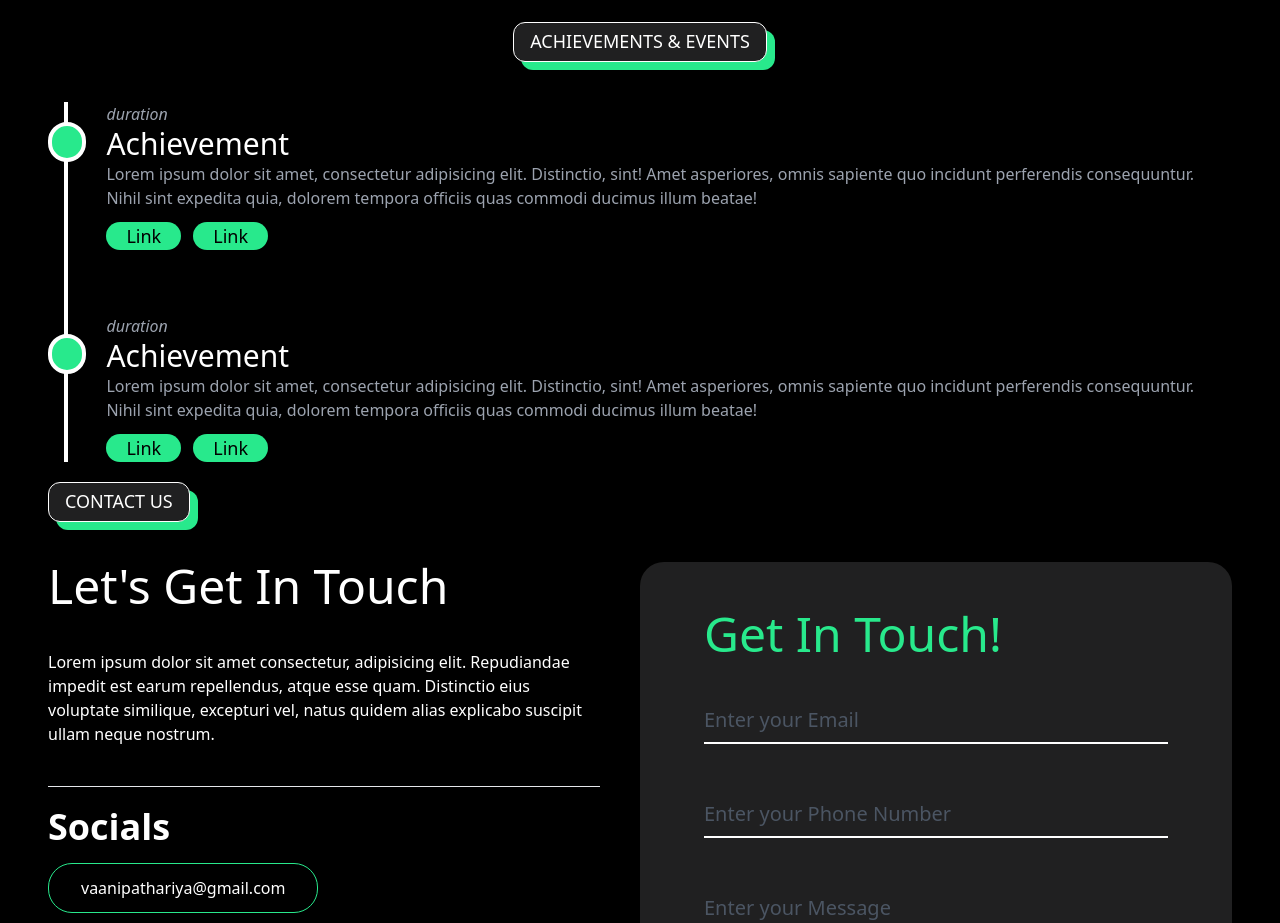
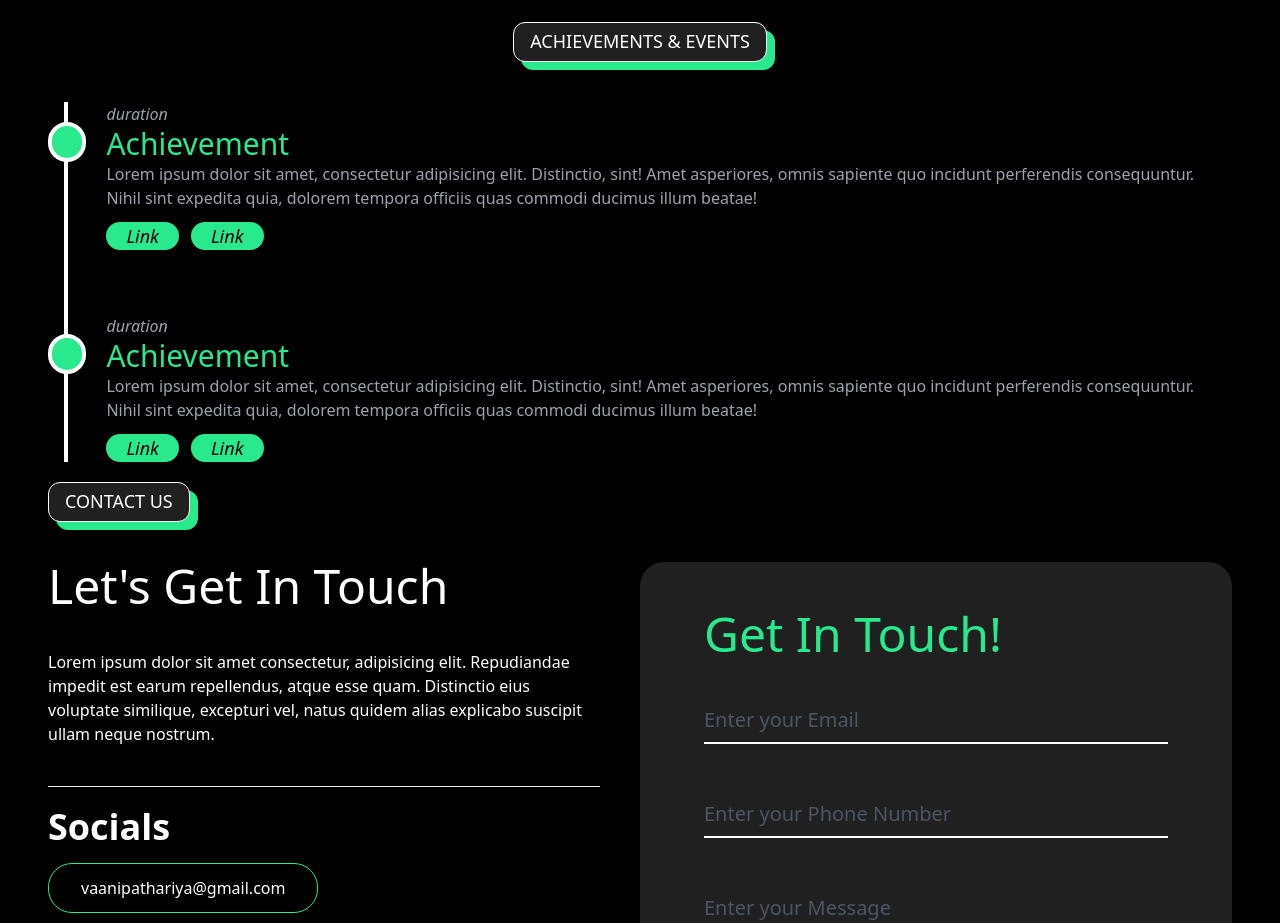
Before and after one commit to Vaani-pathariya/Portfolio, a React (Create React App) app: page / in a window 1280 px wide. Shown: the part 1620-2543 px from the top of the page. Built offline with nearby package versions, Linux system fonts and the light colour scheme.

Commit message:
(feat): Adding Achievements decoration

```diff
--- a/src/pages/Achievements.jsx
+++ b/src/pages/Achievements.jsx
@@ -15,12 +15,12 @@ const Achievements=()=>{
                 <div className=" bg-newGreen rounded-3xl border-4 border-white  mr-5 mt-5" style={{width:"40px", height:'40px'}}></div>
                 <div className="w-full ">
                     <div className="text-gray-400 italic">duration</div>
-                    <div className="text-3xl">Achievement
+                    <div className="text-3xl text-newGreen">Achievement
                     </div>
                     <div className="text-gray-400">Lorem ipsum dolor sit amet, consectetur adipisicing elit. Distinctio, sint! Amet asperiores, omnis sapiente quo incidunt perferendis consequuntur. Nihil sint expedita quia, dolorem tempora officiis quas commodi ducimus illum beatae!</div>
                     <div className="mt-3 flex">
-                        <button className=" bg-newGreen text-lg px-5 rounded-full text-black mr-3">Link</button>
-                        <button className=" bg-newGreen text-lg px-5 rounded-full text-black mr-3">Link</button>
+                        <button className=" bg-newGreen text-lg px-5 rounded-full text-black mr-3 italic">Link</button>
+                        <button className=" bg-newGreen text-lg px-5 rounded-full text-black mr-3 italic">Link</button>
 
                     </div>
                 </div>
@@ -30,12 +30,12 @@ const Achievements=()=>{
                 <div className=" bg-newGreen rounded-3xl border-4 border-white  mr-5 mt-5" style={{width:"40px", height:'40px'}}></div>
                 <div className="w-full ">
                     <div className="text-gray-400 italic">duration</div>
-                    <div className="text-3xl">Achievement
+                    <div className="text-3xl text-newGreen">Achievement
                     </div>
                     <div className="text-gray-400">Lorem ipsum dolor sit amet, consectetur adipisicing elit. Distinctio, sint! Amet asperiores, omnis sapiente quo incidunt perferendis consequuntur. Nihil sint expedita quia, dolorem tempora officiis quas commodi ducimus illum beatae!</div>
                     <div className="mt-3 flex">
-                        <button className=" bg-newGreen text-lg px-5 rounded-full text-black mr-3">Link</button>
-                        <button className=" bg-newGreen text-lg px-5 rounded-full text-black mr-3">Link</button>
+                        <button className=" bg-newGreen text-lg px-5 rounded-full text-black mr-3 italic">Link</button>
+                        <button className=" bg-newGreen text-lg px-5 rounded-full text-black mr-3 italic">Link</button>
 
                     </div>
                 </div>
```
